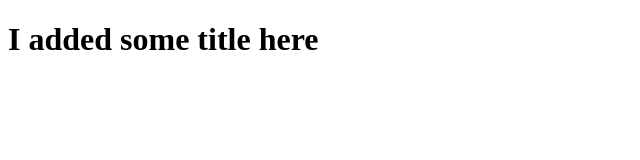
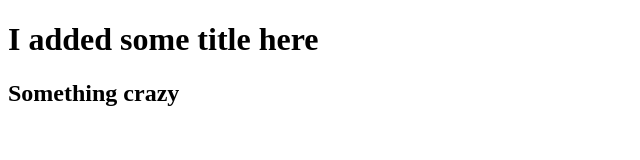
Before and after one commit to paucova/demo-repo, a plain HTML site: page index.html in a window 1280 px wide. Shown: the whole page, without its empty margins (0-640 px from the left). Drawn offline with Linux system fonts and the light colour scheme.

Commit message:
This is for the conflict practice

```diff
--- a/index.html
+++ b/index.html
@@ -7,5 +7,6 @@
 </head>
 <body>
     <h1>I added some title here</h1>
+    <h2>Something crazy</h2>
 </body>
 </html>
```
